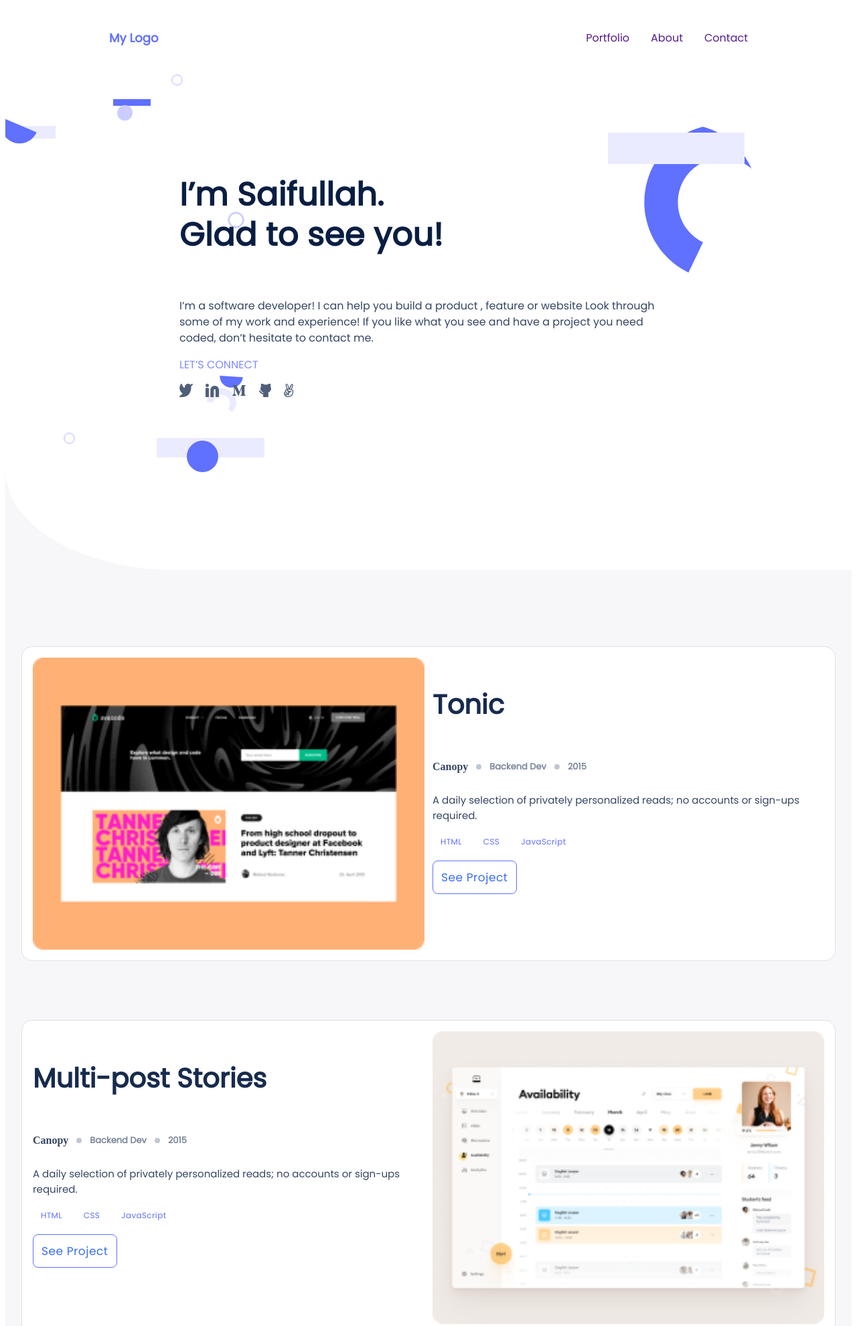
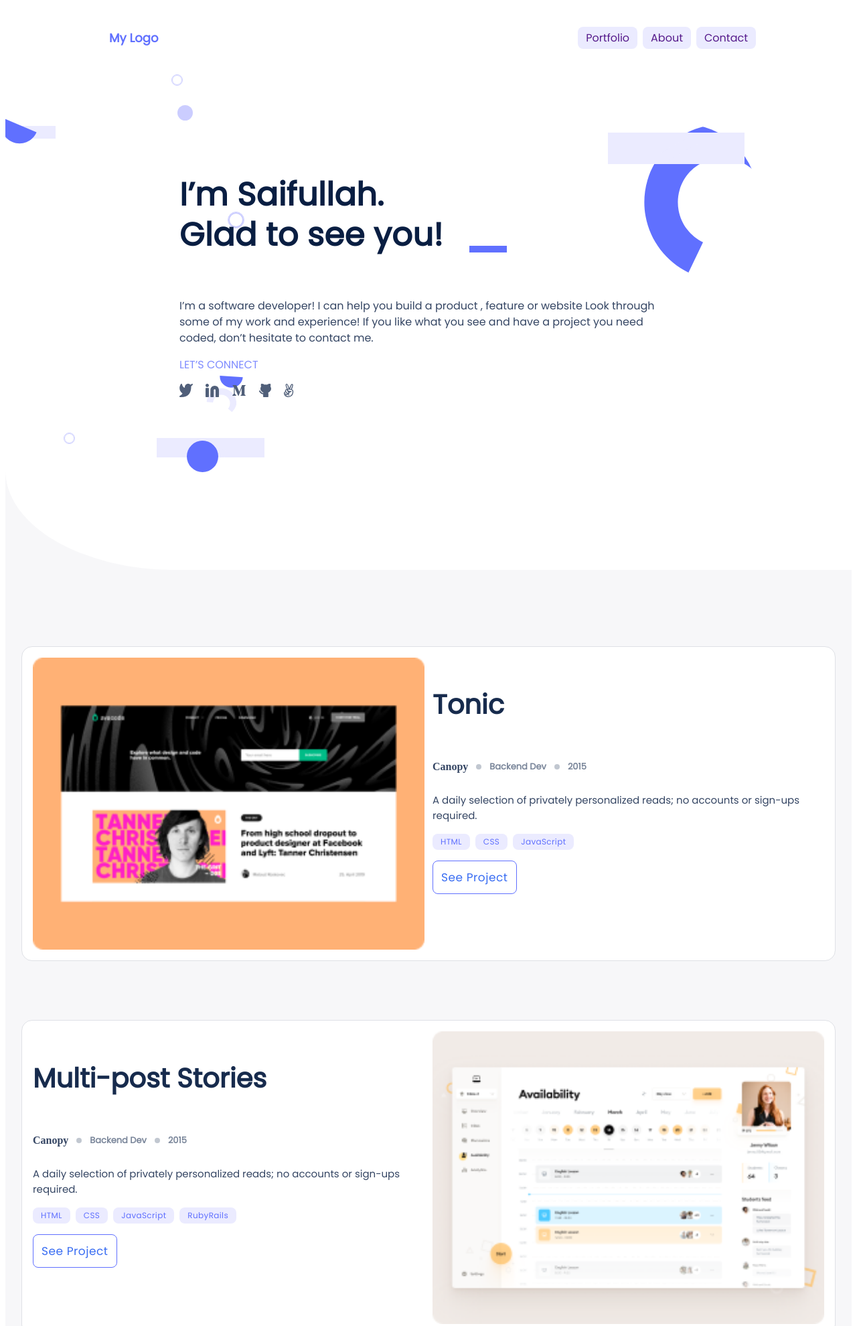
Before and after one commit to SaifullahAsif/Portfolio-Project, a website: page index.html in a window 1280 px wide. Shown: the top 1980 px of the page at 67% size. Drawn offline with Linux system fonts and the light colour scheme.

Commit message:
Just done all the sections

```diff
--- a/index.html
+++ b/index.html
@@ -121,6 +121,7 @@
                     <li class="Tag Html">HTML</li>
                     <li class="Tag Css">CSS</li>
                     <li class="Tag Js">JavaScript</li>
+                    <li class="Tag RubyRailsPc">RubyRails</li>
                 </ul>
                 <div class="FreeButton">
                     <button type="button" class="NormalBtn SpecifiedBtnSeeDetails">See Project</button>
@@ -159,6 +160,7 @@
                 <li class="Tag Html">HTML</li>
                 <li class="Tag Css">CSS</li>
                 <li class="Tag Js">JavaScript</li>
+                <li class="Tag RubyRailsPc">RubyRails</li>
             </ul>
             <div class="FreeButton">
                 <button type="button" class="NormalBtn SpecifiedBtnSeeDetails">See Project</button>
@@ -189,6 +191,7 @@
                     <li class="Tag Html">HTML</li>
                     <li class="Tag Css">CSS</li>
                     <li class="Tag Js">JavaScript</li>
+                    <li class="Tag RubyRailsPc">RubyRails</li>
                 </ul>
                 <div class="FreeButton">
                     <button type="button" class="NormalBtn SpecifiedBtnSeeDetails">See Project</button>
--- a/style.css
+++ b/style.css
@@ -687,6 +687,10 @@
   .Links {
     display: none;
   }
+
+  .RubyRailsPc {
+    display: none;
+  }
 }
 
 /* For Desktop version! */
@@ -803,10 +807,10 @@
   }
 
   .Rectangle7 {
-    width: 56.012px;
+    width: 56.01px;
     height: 10.02px;
-    left: 161.18px;
-    top: 42.59px;
+    top: 261.57px;
+    left: 693.25px;
     position: absolute;
     transform: rotate(40.77deg);
     transform-origin: 0 0;
@@ -818,7 +822,7 @@
     width: 23px;
     height: 23px;
     flex-shrink: 0;
-    left: 166.98px;
+    left: 257px;
     top: 51.81px;
     position: absolute;
     transform: rotate(52.97deg);
@@ -1147,10 +1151,20 @@
     padding-right: 12px;
     padding-top: 4px;
     padding-bottom: 4px;
-    background: white;
+    background: #EBEBFF;
     border-radius: 8px;
-    color: #344563;
+    color: #6070FF;
     font-family: 'Poppins', sans-serif;
+  }
+
+  .RubyRailsPc {
+    color: #6070ff;
+    font-size: 12px;
+    font-family: 'Poppins', sans-serif;
+    font-weight: 500;
+    line-height: 16px;
+    letter-spacing: 0.36px;
+    word-wrap: break-word;
   }
 
   .Html {
@@ -1464,16 +1478,4 @@
     align-items: center;
     justify-content: center;
   }
-
-  .ContactMeBackground {
-    position: relative;
-    width: 100%;
-    height: auto;
-    text-align: center;
-    padding: 0;
-    margin: 0;
-    background-image: url("public\images\ContactBackground.png");
-    background-size: cover;
-    background-repeat: no-repeat;
-  }
 }
```
